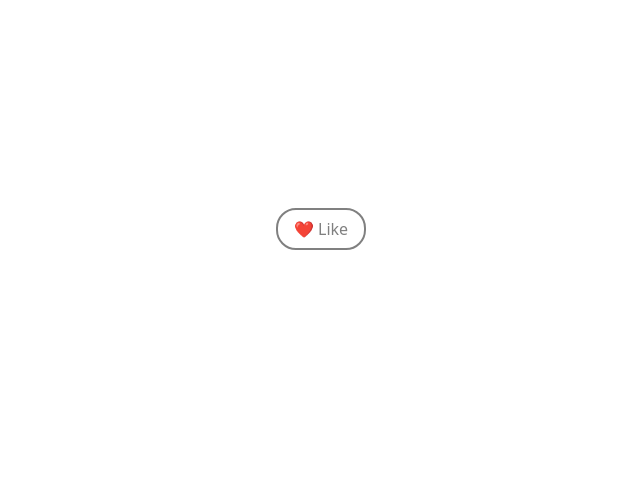
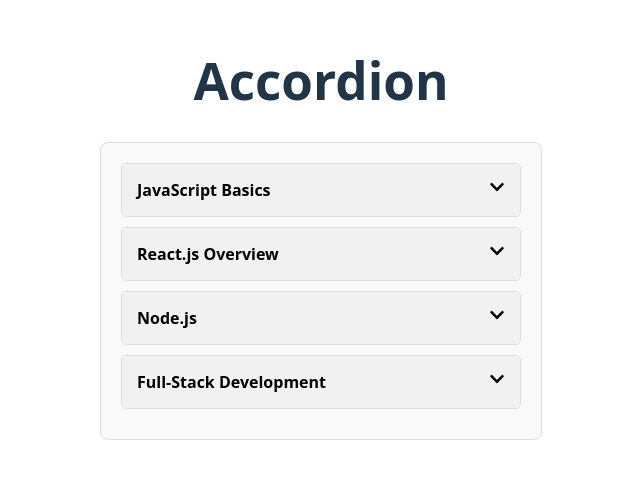
Before and after one commit to Khusbu853/ReactJs-Machine-Coding-Practice, a React (Vite) app: page / in a window 1280 px wide. Shown: the part 171-650 px from the top of the page, without its empty margins (319-959 px from the left). Built offline with nearby package versions, Linux system fonts and the light colour scheme.

Commit message:
accordion

```diff
--- a/package.json
+++ b/package.json
@@ -11,7 +11,8 @@
   },
   "dependencies": {
     "react": "^19.0.0",
-    "react-dom": "^19.0.0"
+    "react-dom": "^19.0.0",
+    "react-icons": "^5.5.0"
   },
   "devDependencies": {
     "@eslint/js": "^9.22.0",
--- a/src/App.jsx
+++ b/src/App.jsx
@@ -1,13 +1,17 @@
 import './App.css'
+import Accordion from './component/Accordion/Accordion'
 import ChipsInput from './component/ChipsInput'
 import LikeButton from './component/LikeButton'
+import { items } from './component/Accordion/data'
+
 
 function App() {
 
   return (
     <div>
       {/* <ChipsInput/> */}
-      <LikeButton/>
+      {/* <LikeButton/> */}
+      <Accordion items = {items}/>
     </div>
   )
 }
--- /dev/null
+++ b/src/component/Accordion/Accordion.jsx
@@ -0,0 +1,46 @@
+import React, { useState } from "react";
+import { FaChevronDown, FaChevronUp } from "react-icons/fa";
+import './style.css'
+
+function Accordion({ items }) {
+    const [activeIndex, setActiveIndex] = useState(null)
+
+    const handleClick = (index) => {
+        setActiveIndex(activeIndex === index ? null : index)
+    }
+
+    if (!items || items.length === 0) {
+        return <p>No items available</p>
+    }
+
+    return (
+        <>
+        <h1>Accordion</h1>
+        <div className='accordion'>
+            {items.map((item, index) => (
+                <div className='accordion-item'
+                    onClick={() => handleClick(index)}
+                    key={index}
+                >
+                    <button className='accordion-title'>
+                        {item.title}
+
+                        {activeIndex === index ?
+                            <FaChevronUp style={{ float: 'right' }} /> : <FaChevronDown style={{ float: 'right' }}/>
+                        }
+                    </button>
+                    {activeIndex === index && (
+                        <div className='accordion-content'>
+                            <p>{item.content}</p>
+                        </div>
+                    )}
+
+                </div>
+            ))}
+
+        </div>
+        </>
+    );
+}
+
+export default Accordion;
--- /dev/null
+++ b/src/component/Accordion/data.jsx
@@ -0,0 +1,18 @@
+export const items = [
+    {
+      title: "JavaScript Basics",
+      content: "Learn variables, functions, and loops in JavaScript."
+    },
+    {
+      title: "React.js Overview",
+      content: "Understand components, state, and props in React."
+    },
+    {
+      title: "Node.js",
+      content: "Basics of server-side development with Node.js."
+    },
+    {
+      title: "Full-Stack Development",
+      content: "Build full-stack apps with React and Node.js."
+    },
+  ];
--- /dev/null
+++ b/src/component/Accordion/style.css
@@ -0,0 +1,53 @@
+/* General Accordion Styles */
+.accordion {
+    width: 100%;
+    width: 400px;
+    margin: auto;
+    padding: 20px;
+    border: 1px solid #ddd;
+    border-radius: 8px;
+    background-color: #f9f9f9;
+}
+
+/* Accordion Item Styles */
+.accordion-item {
+    margin-bottom: 10px;
+    border: 1px solid #ddd;
+    border-radius: 5px;
+    background-color: #fff;
+}
+
+/* Accordion Title Button */
+.accordion-title {
+    width: 100%;
+    padding: 15px;
+    text-align: left;
+    background-color: #f1f1f1;
+    border: none;
+    border-radius: 5px;
+    cursor: pointer;
+    font-size: 16px;
+    font-weight: bold;
+    transition: background-color 0.3s ease;
+}
+
+.accordion-title:hover {
+    background-color: #e0e0e0;
+}
+
+.accordion-title[aria-expanded="true"] {
+    background-color: #d0d0d0;
+}
+
+.accordion-content {
+    padding: 15px;
+    background-color: #fafafa;
+    border-top: 1px solid #ddd;
+    font-size: 14px;
+}
+
+.accordion p {
+    font-size: 16px;
+    color: #666;
+    text-align: center;
+}
```
Also changed, not shown: 1 other file (tests, documents, lock files or other folders).
